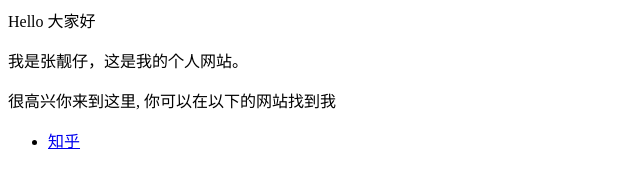
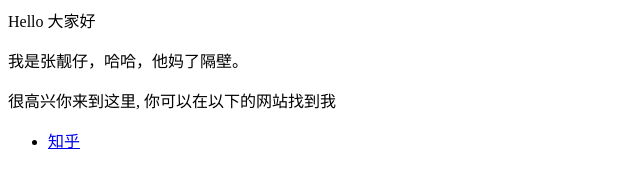
Before and after one commit to Zhang-hongyuan/Cute-White.github.io, a plain HTML site: page index.html in a window 1280 px wide. Shown: the full height of the page, 0-640 px from the left. Drawn offline with Linux system fonts and the light colour scheme.

Commit message:
Update index.html

```diff
--- a/index.html
+++ b/index.html
@@ -1,5 +1,5 @@
 <p>Hello 大家好</p>
-<p>我是张靓仔，这是我的个人网站。 </p>
+<p>我是张靓仔，哈哈，他妈了隔壁。 </p>
 <p>很高兴你来到这里, 你可以在以下的网站找到我</p>
 
 <ul>
```
